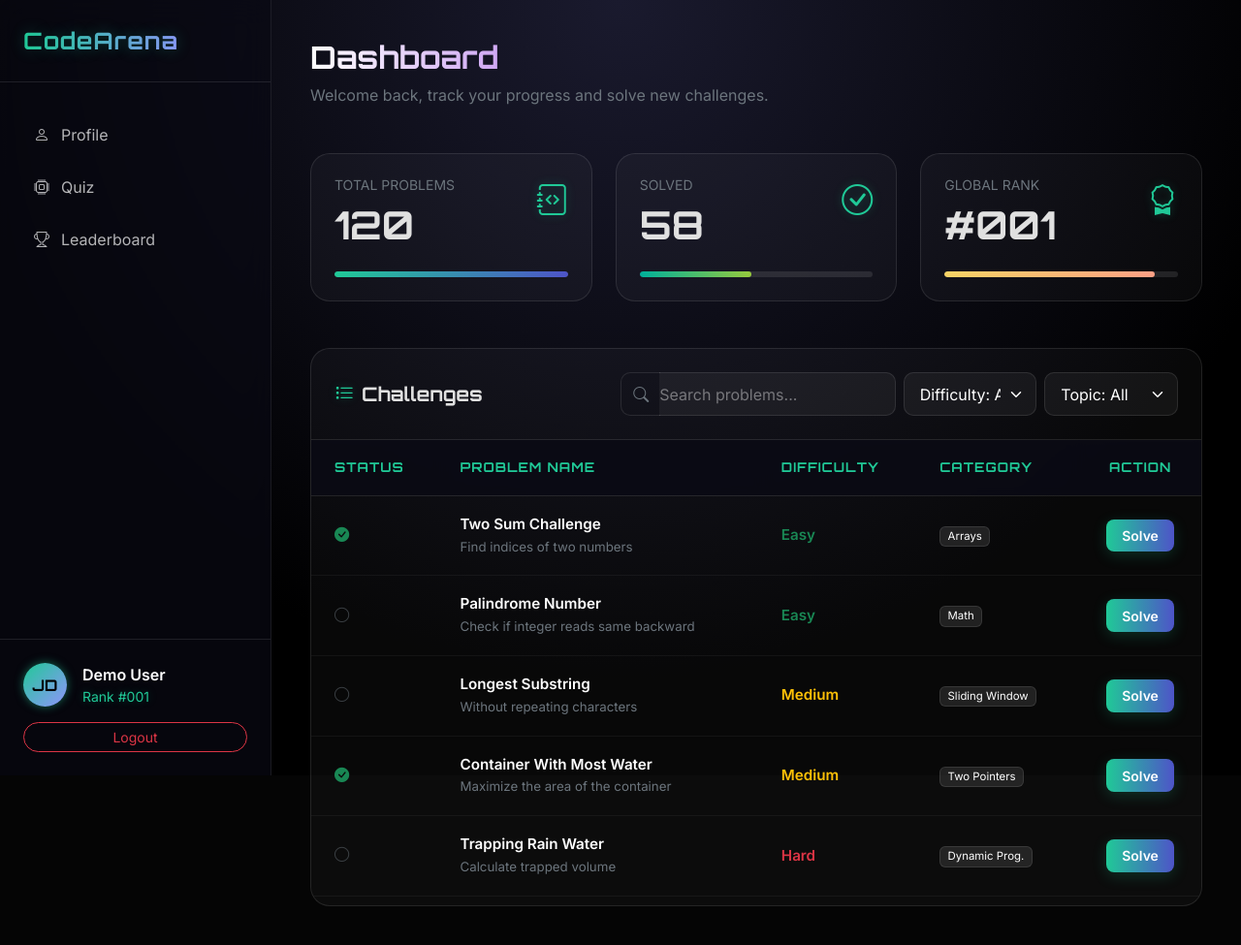
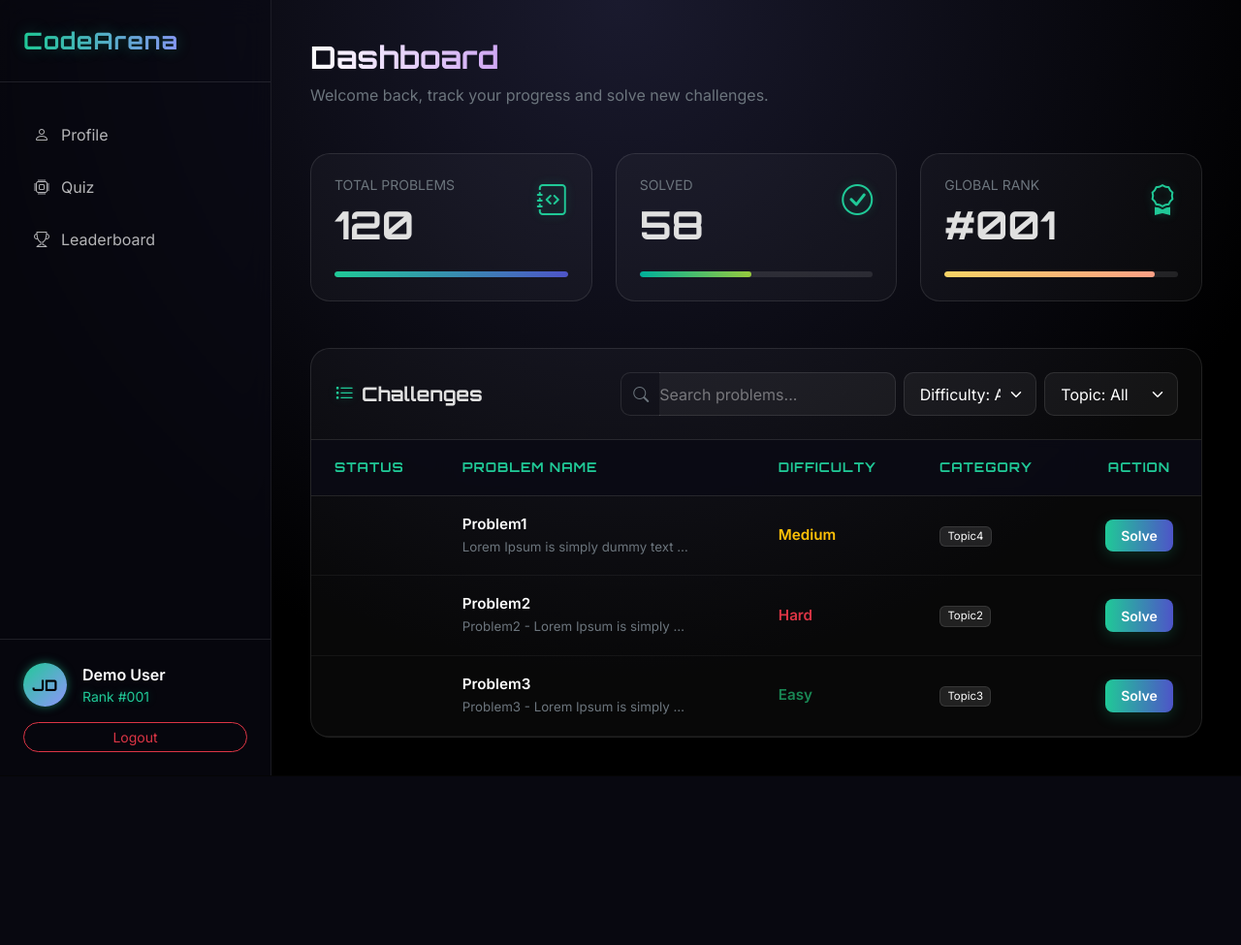
Before and after one commit to YashviHirani/CodeArena, a Django app: page /dashboard/ in a window 1280 px wide. Shown: the whole page at 97% size. After the commit the page ends 800 px from the top, so only its background shows below. Run offline with Django 5.2, Linux system fonts and the light colour scheme; a user stored in the database is signed in; data comes from the database, SQL or seed files in the repository; both versions use the stored data as it was after the commit.

Commit message:
profile and problem connection with database

```diff
--- a/CodeArena_site/CodeArena_app/urls.py
+++ b/CodeArena_site/CodeArena_app/urls.py
@@ -19,4 +19,7 @@
     path('insideQuiz/', views.insideQuiz_view, name='insideQuiz'),
     path('DebuggingQuiz/', views.DebuggingQuiz_view, name='DebuggingQuiz'),
     path('leaderboard/', views.leaderboard_view, name='leaderboard'),
+    path("update-skills/", views.update_skills, name="update_skills"),
+    path("problem/<int:problem_id>/", views.problem_detail_view, name="problem_detail"),
+    path("submit/<int:problem_id>/", views.submit_solution, name="submit_solution"),
 ]
--- a/CodeArena_site/CodeArena_app/views.py
+++ b/CodeArena_site/CodeArena_app/views.py
@@ -15,12 +15,7 @@
 def home_view(request):
     return render(request, "home.html")
 
-
 # ---------------- LOGIN ----------------
-
-from django.contrib.auth import authenticate, login
-from django.shortcuts import render, redirect
-from django.contrib.auth import get_user_model
 
 User = get_user_model()
 
@@ -80,10 +75,40 @@
 
 # ---------------- PROFILE ----------------
 
+from django.utils.timezone import localtime
+from datetime import date
+
+from .models import DailySubmission
+
 @login_required
 def profile_view(request):
-    user_profile = UserProfile.objects.get(user=request.user)
-    return render(request, 'profile.html', {'profile': user_profile})
+    user = request.user
+    profile = user.profile
+
+    total_solved = (
+        profile.easy_solved +
+        profile.medium_solved +
+        profile.hard_solved
+    )
+
+    submissions = DailySubmission.objects.filter(user=user)
+
+    activity = {
+        s.date.strftime("%Y-%m-%d"): min(s.count, 4)
+        for s in submissions
+    }
+
+    context = {
+        "user": user,
+        "profile": profile,
+        "total_solved": total_solved,
+        "member_since": user.date_joined,
+        "activity": activity,
+    }
+
+    return render(request, "profile.html", context)
+
+
 
 # ---------------- QUIZ ----------------
 
@@ -122,3 +147,100 @@
 def create_profile(sender, instance, created, **kwargs):
     if created:
         UserProfile.objects.create(user=instance)
+
+from django.http import JsonResponse
+from django.contrib.auth.decorators import login_required
+
+# ------------------- Update skill in database -----------------------
+@login_required
+def update_skills(request):
+    if request.method == "POST":
+        skill = request.POST.get("skill", "")
+        action = request.POST.get("action")
+
+        profile = request.user.profile
+
+        # 🔥 NORMALIZE DATA (FIXES DELETE ISSUE)
+        skill = skill.strip().lower()
+        skills = [s.strip().lower() for s in profile.get_skills_list()]
+
+        if action == "add" and skill and skill not in skills:
+            skills.append(skill)
+
+        if action == "remove" and skill in skills:
+            skills.remove(skill)
+
+        # Save back as comma-separated string
+        profile.skills = ",".join(skills)
+        profile.save()
+
+        return JsonResponse({"status": "ok"})
+
+# --------------------- For total and daily submissions of user -------------------------
+from django.utils.timezone import now
+from .models import DailySubmission
+
+@login_required
+def submit_solution(request, problem_id):
+    profile = request.user.profile
+
+    # 1️⃣ total submissions
+    profile.total_submissions += 1
+    profile.save()
+
+    # 2️⃣ daily submission
+    today = now().date()
+    daily, created = DailySubmission.objects.get_or_create(
+        user=request.user,
+        date=today
+    )
+    daily.count += 1
+    daily.save()
+
+# ------------------- Dashboard : to load problems from database  -----------------------
+
+from .models import Problem
+
+@login_required
+def dashboard_view(request):
+    problems = Problem.objects.all()
+
+    return render(request, "dashboard.html", {
+        "problems": problems
+    })
+
+# ------------------- PROBLEM PAGE (LOAD DATA DYNAMICALLY) -----------------------
+from .models import Problem
+
+@login_required
+def problem_detail_view(request, problem_id):
+    problem = Problem.objects.get(id=problem_id)
+
+    return render(request, "problemPage.html", {
+        "problem": problem
+    })
+
+# ------------------- SUBMISSION LOGIC (THIS IS THE HEART ❤️) -----------------------
+
+from django.utils.timezone import now
+from .models import DailySubmission
+
+@login_required
+def submit_solution(request, problem_id):
+    if request.method == "POST":
+        profile = request.user.profile
+
+        # 1️⃣ Total submissions
+        profile.total_submissions += 1
+        profile.save()
+
+        # 2️⃣ Daily submissions
+        today = now().date()
+        daily, created = DailySubmission.objects.get_or_create(
+            user=request.user,
+            date=today
+        )
+        daily.count += 1
+        daily.save()
+
+        return JsonResponse({"status": "accepted"})
--- a/CodeArena_site/templates/dashboard.html
+++ b/CodeArena_site/templates/dashboard.html
@@ -473,83 +473,58 @@
                         </tr>
                     </thead>
                     <tbody>
+                        {% for problem in problems %}
                         <tr>
-                            <td class="ps-4"><i class="bi bi-check-circle-fill text-success"></i></td>
+                            <!-- Status -->
+                            <td class="ps-4">
+                                <!-- {% if problem.id in solved_problem_ids %} -- ignore for now coz solved status is not there now demo for testing-->
+                                    <i class="bi bi-check-circle-fill text-success"></i>
+                                {% else %}
+                                    <i class="bi bi-circle text-secondary opacity-50"></i>
+                                {% endif %}
+                            </td>
+
+                            <!-- Problem Title -->
                             <td>
-                                <div class="fw-bold text-white">Two Sum Challenge</div>
-                                <small class="text-secondary">Find indices of two numbers</small>
+                                <div class="fw-bold text-white">{{ problem.title }}</div>
+                                <small class="text-secondary">
+                                    {{ problem.description|truncatewords:6 }}
+                                </small>
                             </td>
-                            <td><span class="text-success fw-bold">Easy</span></td>
-                            <td><span class="badge bg-white bg-opacity-10 text-white fw-normal border border-white border-opacity-10">Arrays</span></td>
-                            <td class="text-center"><a href="#" class="btn btn-sm btn-glow">Solve</a></td>
+
+                            <!-- Difficulty -->
+                            <td>
+                                <span class="fw-bold
+                                    {% if problem.difficulty == 'easy' %}text-success
+                                    {% elif problem.difficulty == 'medium' %}text-warning
+                                    {% else %}text-danger{% endif %}">
+                                    {{ problem.difficulty|title }}
+                                </span>
+                            </td>
+
+                            <!-- Category / Topic -->
+                            <td>
+                                <span class="badge bg-white bg-opacity-10 text-white fw-normal border border-white border-opacity-10">
+                                    {{ problem.topic.name }}
+                                </span>
+                            </td>
+
+                            <!-- Action -->
+                            <td class="text-center">
+                                <a href="{% url 'problem_detail' problem.id %}" class="btn btn-sm btn-glow">
+                                    Solve
+                                </a>
+                            </td>
                         </tr>
+                        {% empty %}
+                        <tr>
+                            <td colspan="5" class="text-center text-secondary py-4">
+                                No problems available right now.
+                            </td>
+                        </tr>
+                        {% endfor %}
+                    </tbody>
 
-                        <tr>
-                            <td class="ps-4"><i class="bi bi-circle text-secondary opacity-50"></i></td>
-                            <td>
-                                <div class="fw-bold text-white">Palindrome Number</div>
-                                <small class="text-secondary">Check if integer reads same backward</small>
-                            </td>
-                            <td><span class="text-success fw-bold">Easy</span></td>
-                            <td><span class="badge bg-white bg-opacity-10 text-white fw-normal border border-white border-opacity-10">Math</span></td>
-                            <td class="text-center"><a href="#" class="btn btn-sm btn-glow">Solve</a></td>
-                        </tr>
-
-                        <tr>
-                            <td class="ps-4"><i class="bi bi-circle text-secondary opacity-50"></i></td>
-                            <td>
-                                <div class="fw-bold text-white">Longest Substring</div>
-                                <small class="text-secondary">Without repeating characters</small>
-                            </td>
-                            <td><span class="text-warning fw-bold">Medium</span></td>
-                            <td><span class="badge bg-white bg-opacity-10 text-white fw-normal border border-white border-opacity-10">Sliding Window</span></td>
-                            <td class="text-center"><a href="#" class="btn btn-sm btn-glow">Solve</a></td>
-                        </tr>
-
-                        <tr>
-                            <td class="ps-4"><i class="bi bi-check-circle-fill text-success"></i></td>
-                            <td>
-                                <div class="fw-bold text-white">Container With Most Water</div>
-                                <small class="text-secondary">Maximize the area of the container</small>
-                            </td>
-                            <td><span class="text-warning fw-bold">Medium</span></td>
-                            <td><span class="badge bg-white bg-opacity-10 text-white fw-normal border border-white border-opacity-10">Two Pointers</span></td>
-                            <td class="text-center"><a href="#" class="btn btn-sm btn-glow">Solve</a></td>
-                        </tr>
-
-                        <tr>
-                            <td class="ps-4"><i class="bi bi-circle text-secondary opacity-50"></i></td>
-                            <td>
-                                <div class="fw-bold text-white">Trapping Rain Water</div>
-                                <small class="text-secondary">Calculate trapped volume</small>
-                            </td>
-                            <td><span class="text-danger fw-bold">Hard</span></td>
-                            <td><span class="badge bg-white bg-opacity-10 text-white fw-normal border border-white border-opacity-10">Dynamic Prog.</span></td>
-                            <td class="text-center"><a href="#" class="btn btn-sm btn-glow">Solve</a></td>
-                        </tr>
-
-                        <tr>
-                            <td class="ps-4"><i class="bi bi-circle text-secondary opacity-50"></i></td>
-                            <td>
-                                <div class="fw-bold text-white">Merge K Sorted Lists</div>
-                                <small class="text-secondary">Combine multiple linked lists</small>
-                            </td>
-                            <td><span class="text-danger fw-bold">Hard</span></td>
-                            <td><span class="badge bg-white bg-opacity-10 text-white fw-normal border border-white border-opacity-10">Heap</span></td>
-                            <td class="text-center"><a href="#" class="btn btn-sm btn-glow">Solve</a></td>
-                        </tr>
-
-                        <tr>
-                            <td class="ps-4"><i class="bi bi-check-circle-fill text-success"></i></td>
-                            <td>
-                                <div class="fw-bold text-white">Valid Parentheses</div>
-                                <small class="text-secondary">Check stack-based bracket order</small>
-                            </td>
-                            <td><span class="text-success fw-bold">Easy</span></td>
-                            <td><span class="badge bg-white bg-opacity-10 text-white fw-normal border border-white border-opacity-10">Stacks</span></td>
-                            <td class="text-center"><a href="#" class="btn btn-sm btn-glow">Solve</a></td>
-                        </tr>
-                    </tbody>
                 </table>
             </div>
         </div>
```
Also changed, not shown: CodeArena_site/CodeArena_app/models.py (+10 -0 lines), CodeArena_site/templates/problempage.html (+15 -6 lines), CodeArena_site/templates/profile.html (+87 -41 lines), CodeArena_site/CodeArena_app/migrations/0002_userprofile_total_submissions.py (added), CodeArena_site/CodeArena_app/migrations/0003_dailysubmission.py (added), CodeArena_site/db.sqlite3.
